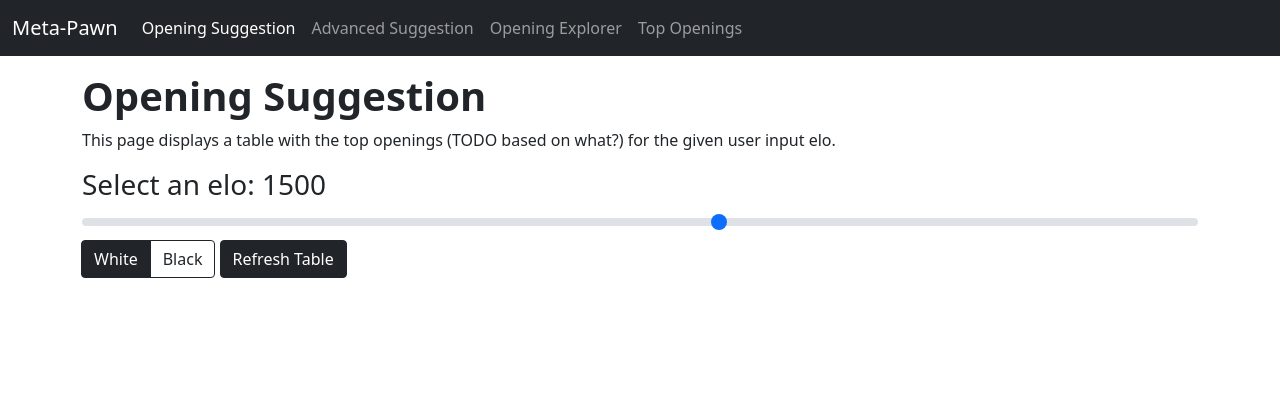
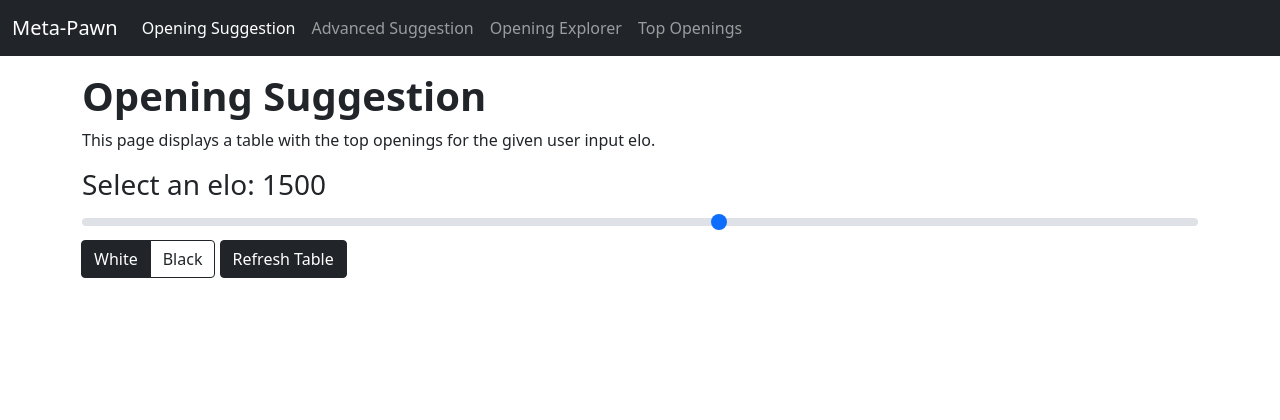
Before and after one commit to AlasdairBennett/meta-pawn, a Flask app: page /_elo_opening_suggestion in a window 1280 px wide. Shown: the top 420 px of the page. Run offline with Flask 2, Linux system fonts and the light colour scheme; parts of the project's set-up code (start-up, migrations or seed data) failed here and were passed over; some libraries are stand-ins or nearby versions.

Commit message:
Formatting changes

```diff
--- a/project/stats/templates/stats/elo_opening_suggestion.html
+++ b/project/stats/templates/stats/elo_opening_suggestion.html
@@ -35,7 +35,7 @@
 
         <header class="content-text">
             <h1><strong>Opening Suggestion</strong></h1>
-            <p>This page displays a table with the top openings (TODO based on what?) for the given user input elo.</p>
+            <p>This page displays a table with the top openings for the given user input elo.</p>
         </header>
 
         <body>
--- a/project/stats/templates/stats/opening_explorer.html
+++ b/project/stats/templates/stats/opening_explorer.html
@@ -42,7 +42,7 @@
         <body>
 
         <!-- Display the dynamically updating table element -->
-        <table class="display" id="dynamic_chess_table" style="width:100%">
+        <table class="table table-dark table-hover table-striped" id="dynamic_chess_table">
             <thead>
             <tr>
                 {% for column in columns %}
--- a/project/stats/templates/stats/opening_suggester.html
+++ b/project/stats/templates/stats/opening_suggester.html
@@ -36,8 +36,7 @@
         <header class="content-text">
             <h1><strong>Advanced Opening Suggestion</strong></h1>
             <p>This table displays the top 5 openings as recommended by Meta-Pawn's advanced AI engine, based on
-                advanced user
-                inputs.</p>
+                advanced user inputs.</p>
         </header>
 
         <body>
```
Also changed, not shown: project/stats/templates/stats/png_plot.html (+15 -9 lines).
